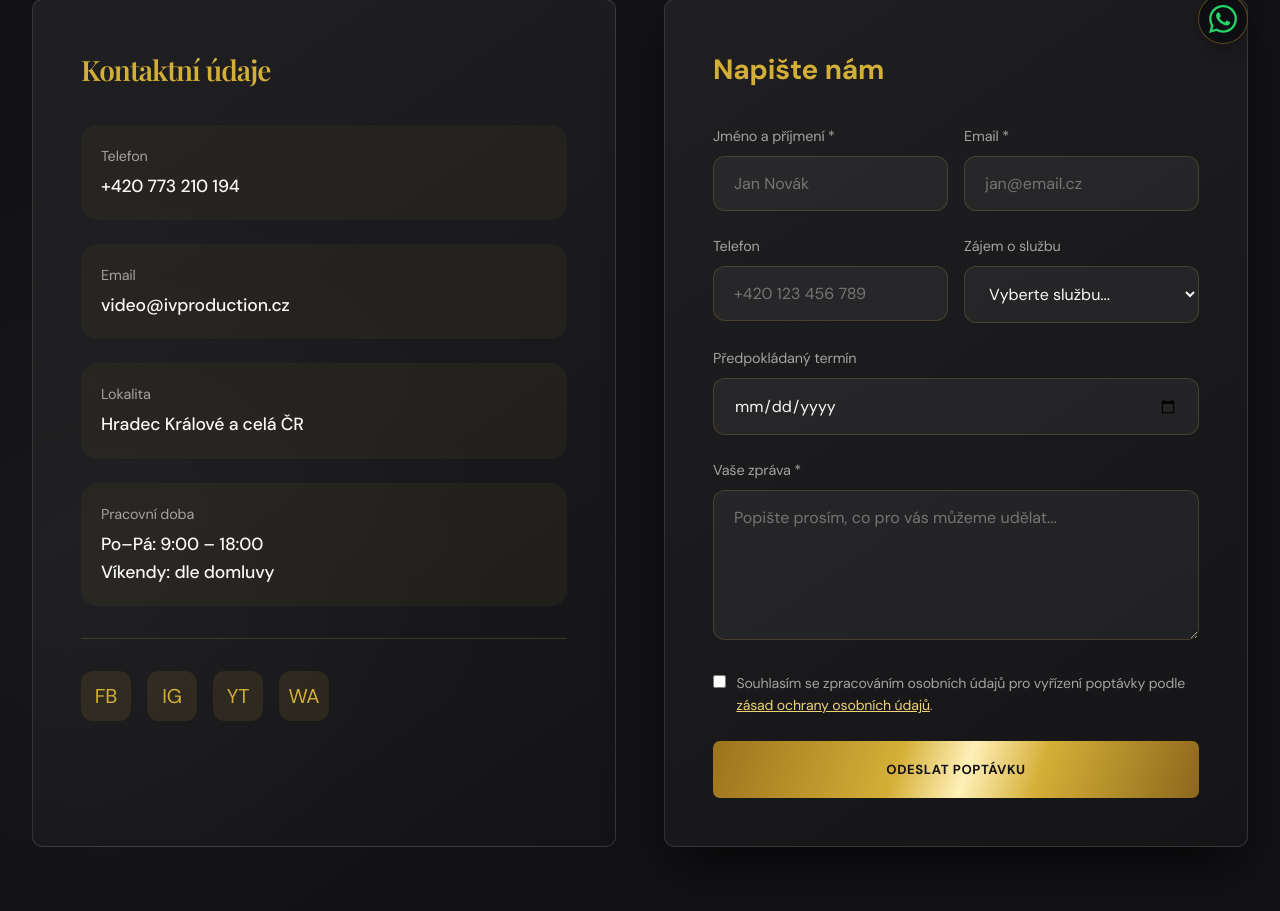
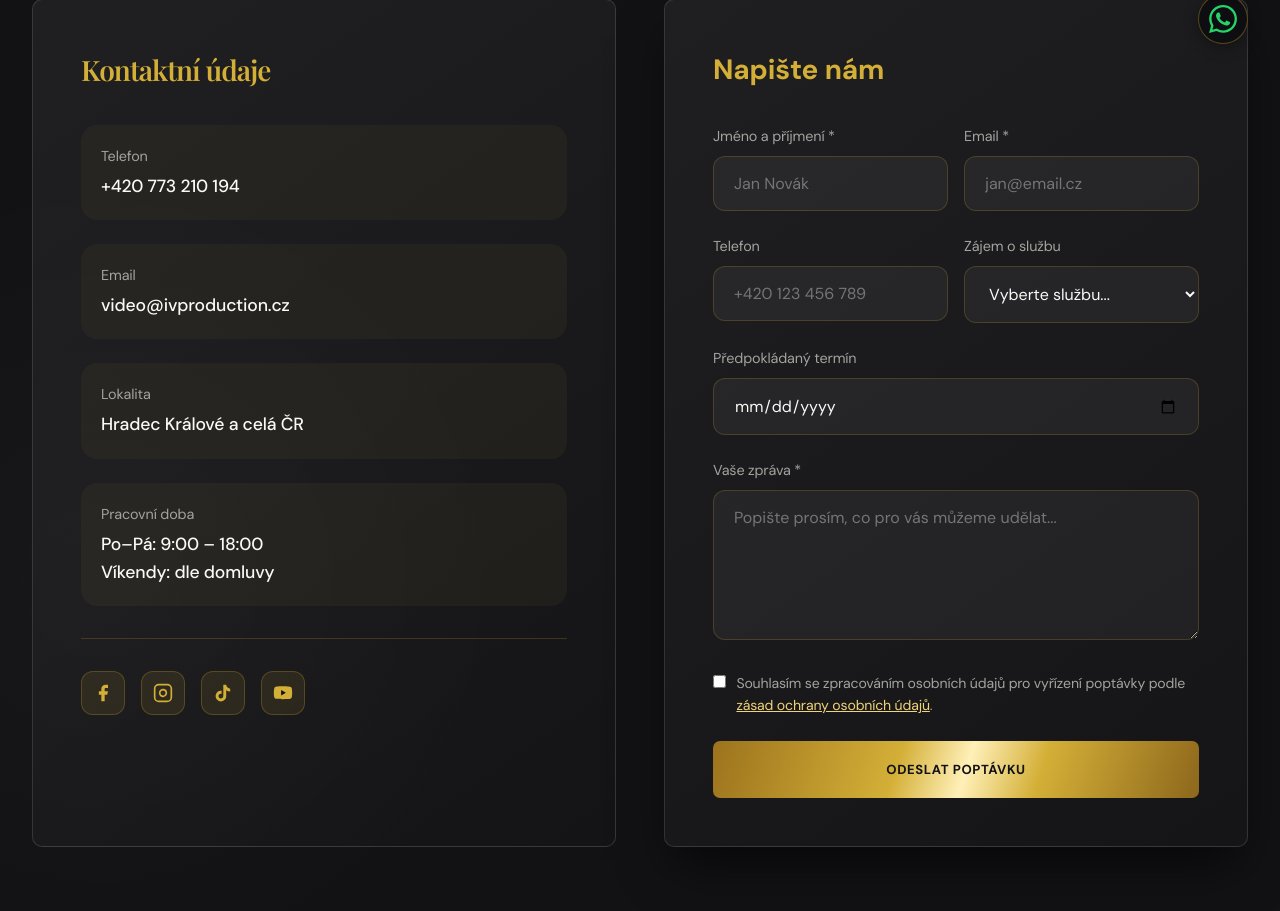
Before and after one commit to ivanovgeno/ivproduction, a PHP site: page /kontakt.html in a window 1280 px wide. Shown: the part 660-1571 px from the top of the page. Run offline with PHP 8.4, Linux system fonts and the light colour scheme; some web fonts are replaced.

Commit message:
Unify social icons across footer and contact

```diff
--- a/360budka.html
+++ b/360budka.html
@@ -369,7 +369,7 @@
             text-decoration: none;
         }
     </style>
-    <link rel="stylesheet" href="premium.css?v=20260715-unified-shell">
+    <link rel="stylesheet" href="premium.css?v=20260715-social-icons">
     <script src="premium.js?v=20260715-unified-shell" defer></script>
     <script src="experience.js?v=20260712-portfoliohub" defer></script>
     <script src="portfolio-data.js?v=20260712-portfoliohub" defer></script>
--- a/blog.html
+++ b/blog.html
@@ -389,7 +389,7 @@
             }
         }
     </style>
-    <link rel="stylesheet" href="premium.css?v=20260715-unified-shell">
+    <link rel="stylesheet" href="premium.css?v=20260715-social-icons">
     <script src="premium.js?v=20260715-unified-shell" defer></script>
     <script src="experience.js?v=20260712-portfoliohub" defer></script>
 </head>
--- a/fotobudka.html
+++ b/fotobudka.html
@@ -312,7 +312,7 @@
             text-decoration: none;
         }
     </style>
-    <link rel="stylesheet" href="premium.css?v=20260715-unified-shell">
+    <link rel="stylesheet" href="premium.css?v=20260715-social-icons">
     <script src="premium.js?v=20260715-unified-shell" defer></script>
     <script src="experience.js?v=20260712-portfoliohub" defer></script>
     <script src="portfolio-data.js?v=20260712-portfoliohub" defer></script>
--- a/index.html
+++ b/index.html
@@ -2450,7 +2450,7 @@
             border-radius: 16px;
         }
     </style>
-    <link rel="stylesheet" href="premium.css?v=20260715-unified-shell">
+    <link rel="stylesheet" href="premium.css?v=20260715-social-icons">
     <link rel="stylesheet" href="google-reviews.css?v=20260713-php-prep">
     <script src="premium.js?v=20260715-unified-shell" defer></script>
     <script src="experience.js?v=20260713-unified-player" defer></script>
--- a/kalkulacka.html
+++ b/kalkulacka.html
@@ -385,7 +385,7 @@
             color: var(--gold) !important;
         }
     </style>
-    <link rel="stylesheet" href="premium.css?v=20260715-unified-shell">
+    <link rel="stylesheet" href="premium.css?v=20260715-social-icons">
     <script src="premium.js?v=20260715-unified-shell" defer></script>
     <script src="experience.js?v=20260712-portfoliohub" defer></script>
 </head>
--- a/konference.html
+++ b/konference.html
@@ -352,7 +352,7 @@
             text-decoration: none;
         }
     </style>
-    <link rel="stylesheet" href="premium.css?v=20260715-unified-shell">
+    <link rel="stylesheet" href="premium.css?v=20260715-social-icons">
     <script src="premium.js?v=20260715-unified-shell" defer></script>
     <script src="experience.js?v=20260712-portfoliohub" defer></script>
     <script src="portfolio-data.js?v=20260712-portfoliohub" defer></script>
--- a/kontakt.html
+++ b/kontakt.html
@@ -555,7 +555,7 @@
             animation-delay: 0.3s;
         }
     </style>
-    <link rel="stylesheet" href="premium.css?v=20260715-unified-shell">
+    <link rel="stylesheet" href="premium.css?v=20260715-social-icons">
     <script src="premium.js?v=20260715-unified-shell" defer></script>
     <script src="experience.js?v=20260712-portfoliohub" defer></script>
 </head>
@@ -658,14 +658,34 @@
                 </div>
 
                 <div class="social-links">
-                    <a href="https://www.facebook.com/IVproductionCZ" class="social-link" target="_blank"
-                        aria-label="Facebook">FB</a>
-                    <a href="https://www.instagram.com/ivproduction_video/" class="social-link" target="_blank"
-                        aria-label="Instagram">IG</a>
-                    <a href="https://youtube.com/@ivproduction" class="social-link" target="_blank"
-                        aria-label="YouTube">YT</a>
-                    <a href="https://wa.me/420773210194" class="social-link" target="_blank"
-                        aria-label="WhatsApp">WA</a>
+                    <a href="https://www.facebook.com/IVproductionCZ" class="social-link social-btn" target="_blank"
+                        aria-label="Facebook">
+                        <svg width="20" height="20" viewBox="0 0 24 24" fill="currentColor" aria-hidden="true">
+                            <path d="M18 2h-3a5 5 0 0 0-5 5v3H7v4h3v8h4v-8h3l1-4h-4V7a1 1 0 0 1 1-1h3z" />
+                        </svg>
+                    </a>
+                    <a href="https://www.instagram.com/ivproduction_video/" class="social-link social-btn" target="_blank"
+                        aria-label="Instagram">
+                        <svg width="20" height="20" viewBox="0 0 24 24" fill="none" stroke="currentColor"
+                            stroke-width="2" aria-hidden="true">
+                            <rect x="2" y="2" width="20" height="20" rx="5" ry="5" />
+                            <path d="M16 11.37A4 4 0 1 1 12.63 8 4 4 0 0 1 16 11.37z" />
+                            <line x1="17.5" y1="6.5" x2="17.51" y2="6.5" />
+                        </svg>
+                    </a>
+                    <a href="https://tiktok.com/@ivproduction" class="social-link social-btn" target="_blank"
+                        aria-label="TikTok">
+                        <svg width="20" height="20" viewBox="0 0 24 24" fill="currentColor" aria-hidden="true">
+                            <path d="M19.59 6.69a4.83 4.83 0 0 1-3.77-4.25V2h-3.45v13.67a2.89 2.89 0 0 1-5.2 1.74 2.89 2.89 0 0 1 2.31-4.64 2.93 2.93 0 0 1 .88.13V9.4a6.84 6.84 0 0 0-1-.05A6.33 6.33 0 0 0 5 20.1a6.34 6.34 0 0 0 10.86-4.43v-7a8.16 8.16 0 0 0 4.77 1.52v-3.4a4.85 4.85 0 0 1-1-.1z" />
+                        </svg>
+                    </a>
+                    <a href="https://youtube.com/@ivproduction" class="social-link social-btn" target="_blank"
+                        aria-label="YouTube">
+                        <svg width="20" height="20" viewBox="0 0 24 24" fill="currentColor" aria-hidden="true">
+                            <path d="M22.54 6.42a2.78 2.78 0 0 0-1.94-2C18.88 4 12 4 12 4s-6.88 0-8.6.46a2.78 2.78 0 0 0-1.94 2A29 29 0 0 0 1 11.75a29 29 0 0 0 .46 5.33A2.78 2.78 0 0 0 3.4 19c1.72.46 8.6.46 8.6.46s6.88 0 8.6-.46a2.78 2.78 0 0 0 1.94-2 29 29 0 0 0 .46-5.25 29 29 0 0 0-.46-5.33z" />
+                            <polygon points="9.75 15.02 15.5 11.75 9.75 8.48 9.75 15.02" />
+                        </svg>
+                    </a>
                 </div>
             </div>
 
--- a/marketingovy-souhlas.html
+++ b/marketingovy-souhlas.html
@@ -264,7 +264,7 @@
             }
         }
     </style>
-    <link rel="stylesheet" href="premium.css?v=20260715-unified-shell">
+    <link rel="stylesheet" href="premium.css?v=20260715-social-icons">
     <script src="premium.js?v=20260715-unified-shell" defer></script>
     <script src="experience.js?v=20260712-portfoliohub" defer></script>
 </head>
--- a/obchodni-podminky.html
+++ b/obchodni-podminky.html
@@ -206,7 +206,7 @@
             }
         }
     </style>
-    <link rel="stylesheet" href="premium.css?v=20260715-unified-shell">
+    <link rel="stylesheet" href="premium.css?v=20260715-social-icons">
     <script src="premium.js?v=20260715-unified-shell" defer></script>
     <script src="experience.js?v=20260712-portfoliohub" defer></script>
 </head>
--- a/ochrana-osobnich-udaju.html
+++ b/ochrana-osobnich-udaju.html
@@ -221,7 +221,7 @@
             }
         }
     </style>
-    <link rel="stylesheet" href="premium.css?v=20260715-unified-shell">
+    <link rel="stylesheet" href="premium.css?v=20260715-social-icons">
     <script src="premium.js?v=20260715-unified-shell" defer></script>
     <script src="experience.js?v=20260712-portfoliohub" defer></script>
 </head>
--- a/plesy.html
+++ b/plesy.html
@@ -297,7 +297,7 @@
             text-decoration: none;
         }
     </style>
-    <link rel="stylesheet" href="premium.css?v=20260715-unified-shell">
+    <link rel="stylesheet" href="premium.css?v=20260715-social-icons">
     <script src="premium.js?v=20260715-unified-shell" defer></script>
     <script src="experience.js?v=20260712-portfoliohub" defer></script>
     <script src="portfolio-data.js?v=20260712-portfoliohub" defer></script>
--- a/podcast.html
+++ b/podcast.html
@@ -352,7 +352,7 @@
             text-decoration: none;
         }
     </style>
-    <link rel="stylesheet" href="premium.css?v=20260715-unified-shell">
+    <link rel="stylesheet" href="premium.css?v=20260715-social-icons">
     <script src="premium.js?v=20260715-unified-shell" defer></script>
     <script src="experience.js?v=20260712-portfoliohub" defer></script>
     <script src="portfolio-data.js?v=20260712-portfoliohub" defer></script>
--- a/portfolio.html
+++ b/portfolio.html
@@ -384,7 +384,7 @@
             color: var(--gold);
         }
     </style>
-    <link rel="stylesheet" href="premium.css?v=20260715-unified-shell">
+    <link rel="stylesheet" href="premium.css?v=20260715-social-icons">
     <script src="premium.js?v=20260715-unified-shell" defer></script>
     <script src="experience.js?v=20260712-portfoliohub" defer></script>
     <script src="portfolio-data.js?v=20260712-portfoliohub" defer></script>
--- a/premium.css
+++ b/premium.css
@@ -791,10 +791,10 @@ body.home-page .hero-stats {
 
 .social-btn {
     align-items: center;
-    background: rgba(212, 175, 55, 0.1);
-    border: 1px solid rgba(212, 175, 55, 0.18);
+    background: rgba(201, 162, 39, 0.1);
+    border: 1px solid rgba(201, 162, 39, 0.28);
     border-radius: 12px;
-    color: rgba(250, 249, 246, 0.74);
+    color: var(--gold);
     display: flex;
     height: 44px;
     justify-content: center;
@@ -803,12 +803,28 @@ body.home-page .hero-stats {
     width: 44px;
 }
 
+.social-btn svg {
+    display: block;
+    height: 20px;
+    width: 20px;
+}
+
+.social-btn svg polygon {
+    fill: var(--dark);
+    transition: fill 0.3s ease;
+}
+
 .social-btn:hover,
 .social-btn:focus-visible {
     background: var(--gradient);
     border-color: transparent;
     color: var(--dark);
     transform: translateY(-3px);
+}
+
+.social-btn:hover svg polygon,
+.social-btn:focus-visible svg polygon {
+    fill: var(--gray-light);
 }
 
 .footer-legal {
--- a/promo.html
+++ b/promo.html
@@ -352,7 +352,7 @@
             text-decoration: none;
         }
     </style>
-    <link rel="stylesheet" href="premium.css?v=20260715-unified-shell">
+    <link rel="stylesheet" href="premium.css?v=20260715-social-icons">
     <script src="premium.js?v=20260715-unified-shell" defer></script>
     <script src="experience.js?v=20260712-portfoliohub" defer></script>
     <script src="portfolio-data.js?v=20260712-portfoliohub" defer></script>
--- a/reality.html
+++ b/reality.html
@@ -981,7 +981,7 @@
             text-decoration: none;
         }
     </style>
-    <link rel="stylesheet" href="premium.css?v=20260715-unified-shell">
+    <link rel="stylesheet" href="premium.css?v=20260715-social-icons">
     <link rel="stylesheet" href="packages.css?v=20260715-reality-packages-v5">
     <script src="premium.js?v=20260715-unified-shell" defer></script>
     <script src="experience.js?v=20260712-portfoliohub" defer></script>
--- a/svatby.html
+++ b/svatby.html
@@ -434,7 +434,7 @@
             text-decoration: none;
         }
     </style>
-    <link rel="stylesheet" href="premium.css?v=20260715-unified-shell">
+    <link rel="stylesheet" href="premium.css?v=20260715-social-icons">
     <link rel="stylesheet" href="packages.css?v=20260714-package-system">
     <script src="premium.js?v=20260715-unified-shell" defer></script>
     <script src="experience.js?v=20260712-portfoliohub" defer></script>
```
